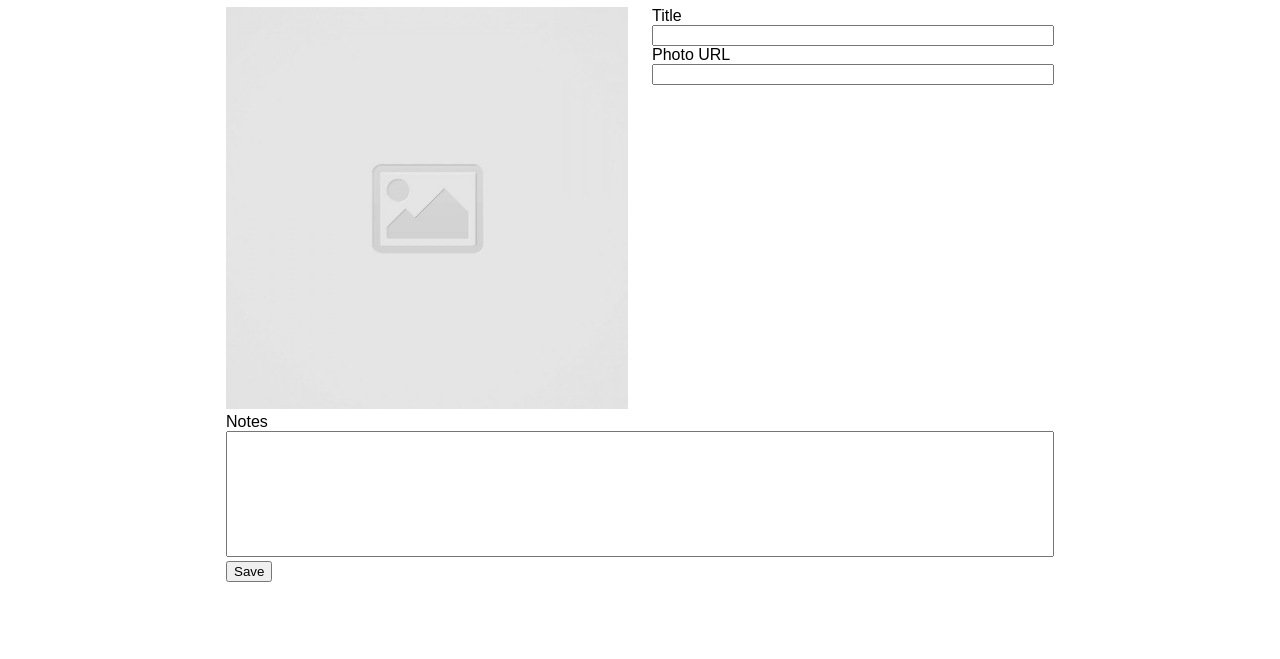
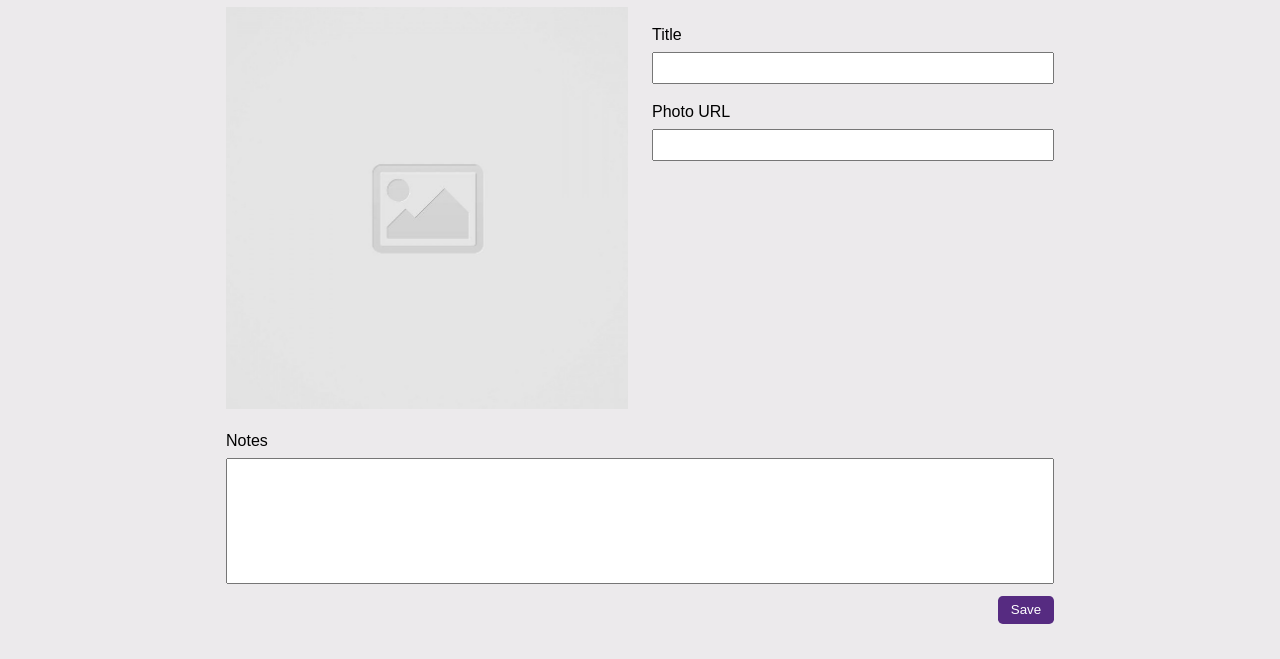
Before and after one commit to danielycho/code-journal, a website: page index.html in a window 1280 px wide. Shown: the part 141-800 px from the top of the page. Drawn offline with Linux system fonts and the light colour scheme.

Commit message:
Form looks usable.

```diff
--- a/css/styles.css
+++ b/css/styles.css
@@ -4,6 +4,7 @@ body {
 
 input {
   width: 100%;
+  height: 2rem;
 }
 
 textarea {
@@ -24,5 +25,25 @@ textarea {
 }
 
 .flex-end {
-  justify-content: end;
+  display: flex;
+  justify-content: flex-end;
 }
+
+.light-grey-background {
+  background-color: #eceaec;
+}
+
+.add-margin {
+  margin-top: 1.2rem;
+}
+
+.add-space {
+  margin-top: 0.5rem;
+}
+
+.button-style {
+  color: white;
+  padding: 0.4rem 0.8rem;
+  border-radius: 0.3rem;
+  border: none;
+}
--- a/index.html
+++ b/index.html
@@ -15,7 +15,7 @@
   <link rel="stylesheet" href="css/layout.css">
   <link rel="stylesheet" href="css/styles.css">
 </head>
-<body>
+<body class="light-grey-background">
   <header class="background-color">
     <div class="container">
       <div class="row">
@@ -38,27 +38,33 @@
             <img class="fit" src="images/placeholder-image-square.jpg">
           </div>
           <div class="column-half">
-            <label for="title">Title</label>
-            <div>
+            <div class="add-margin">
+              <label class="title" for="title">Title</label>
+            </div>
+            <div class="add-space">
               <input type="text" id="title" name="title" required>
             </div>
-            <label for="photo-url">Photo URL</label>
-            <div>
+            <div class="add-margin">
+              <label for="photo-url">Photo URL</label>
+            </div>
+            <div class="add-space">
               <input type="url" id="photo-url" name="photo-url" required>
             </div>
           </div>
         </div>
-        <div class="row">
+        <div class="row add-margin">
           <div class="column-full">
             <label for="notes">Notes</label>
-            <div>
+            <div class="add-space">
               <textarea id="notes" rows="8" required></textarea>
             </div>
           </div>
         </div>
         <div class="row">
           <div class="column-full flex-end">
-            <button>Save</button>
+            <div class="add-space">
+              <button class="button-style background-color">Save</button>
+            </div>
           </div>
         </div>
       </form>
```
